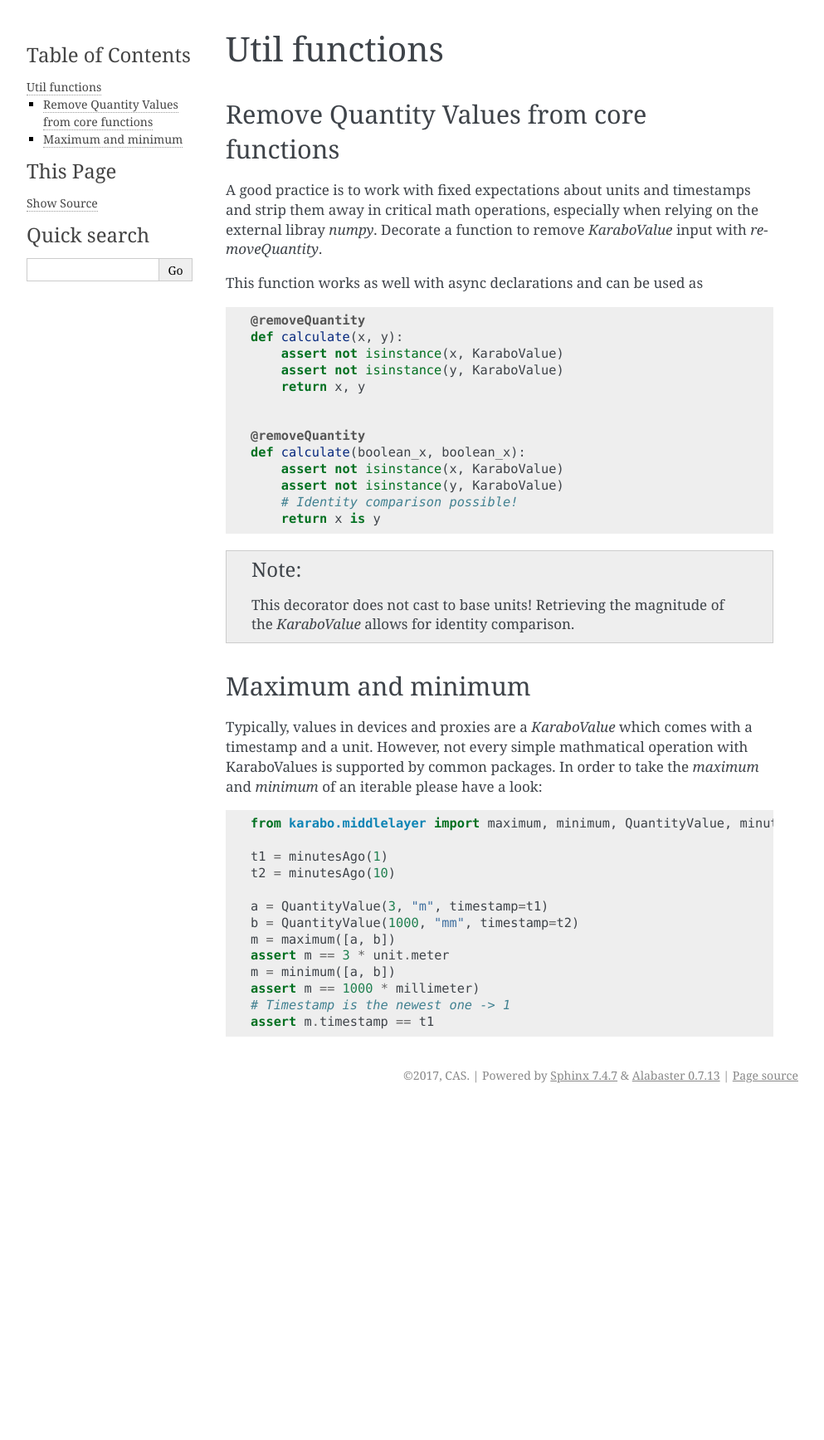
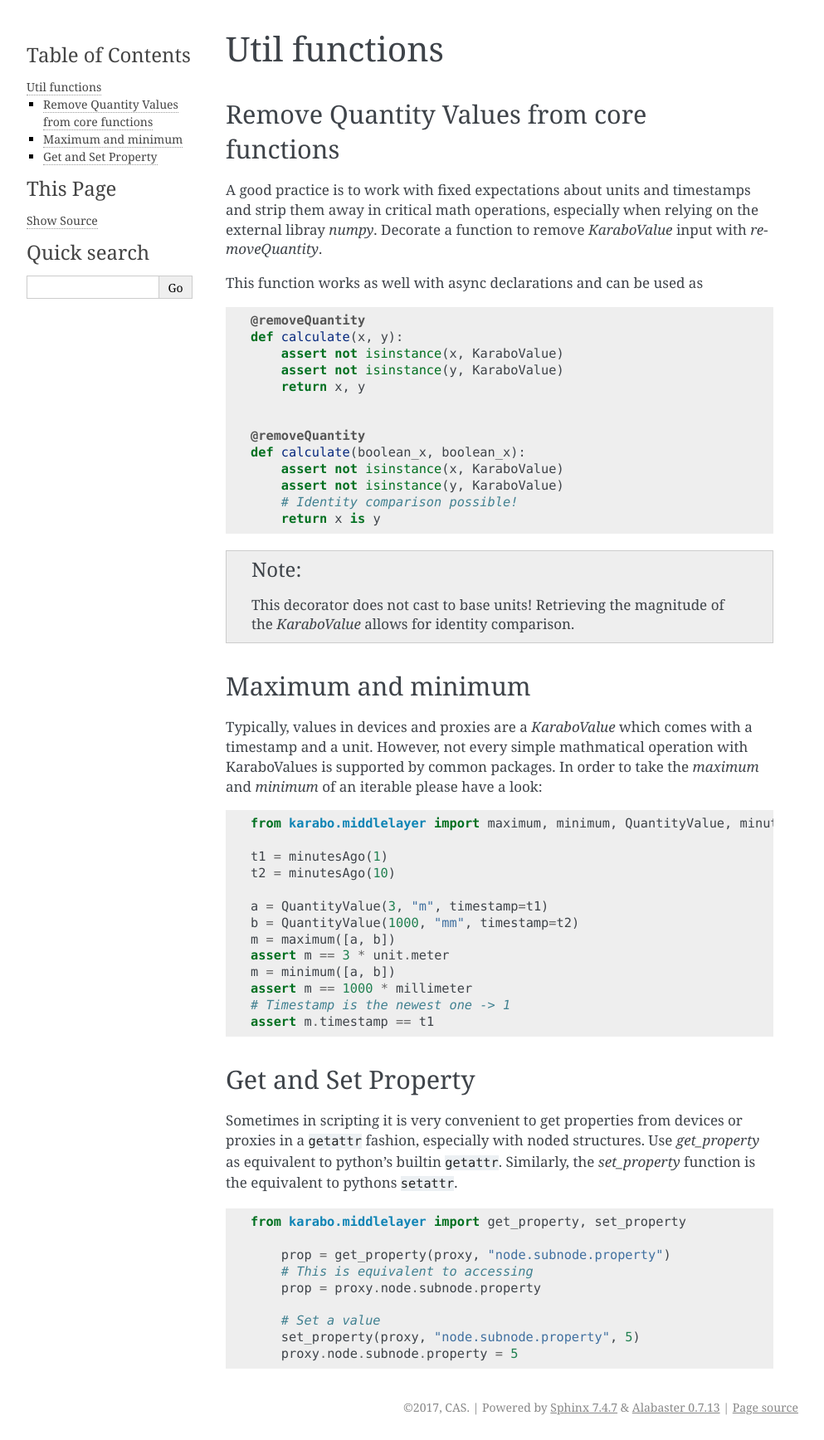
Before and after one commit to European-XFEL/howToMiddlelayer, a Sphinx documentation site: the page built from source/chap3/utils.rst, in a window 1280 px wide. Shown: the whole page at 83% size, without its empty margins (148-1141 px from the left). Built offline with Sphinx 7.4.7, drawn with Linux system fonts in a browser that asks for light colours; before the commit the page ends 1335 px from its top, so only the background shows below that.

Commit message:
Get and set example

```diff
--- a/source/chap3/utils.rst
+++ b/source/chap3/utils.rst
@@ -56,6 +56,28 @@ please have a look:
     m = maximum([a, b])
     assert m == 3 * unit.meter
     m = minimum([a, b])
-    assert m == 1000 * millimeter)
+    assert m == 1000 * millimeter
     # Timestamp is the newest one -> 1
     assert m.timestamp == t1
+
+
+
+Get and Set Property
+++++++++++++++++++++
+
+Sometimes in scripting it is very convenient to get properties from devices
+or proxies in a ``getattr`` fashion, especially with noded structures.
+Use `get_property` as equivalent to python's builtin ``getattr``. Similarly,
+the `set_property` function is the equivalent to pythons ``setattr``.
+
+.. code-block:: Python
+
+    from karabo.middlelayer import get_property, set_property
+
+        prop = get_property(proxy, "node.subnode.property")
+        # This is equivalent to accessing
+        prop = proxy.node.subnode.property
+
+        # Set a value
+        set_property(proxy, "node.subnode.property", 5)
+        proxy.node.subnode.property = 5
```
